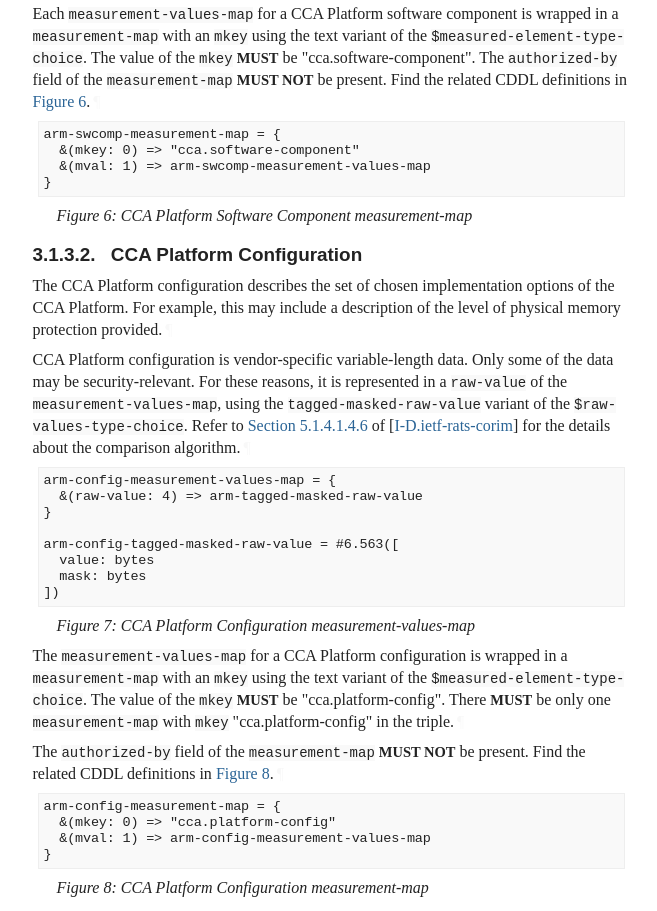
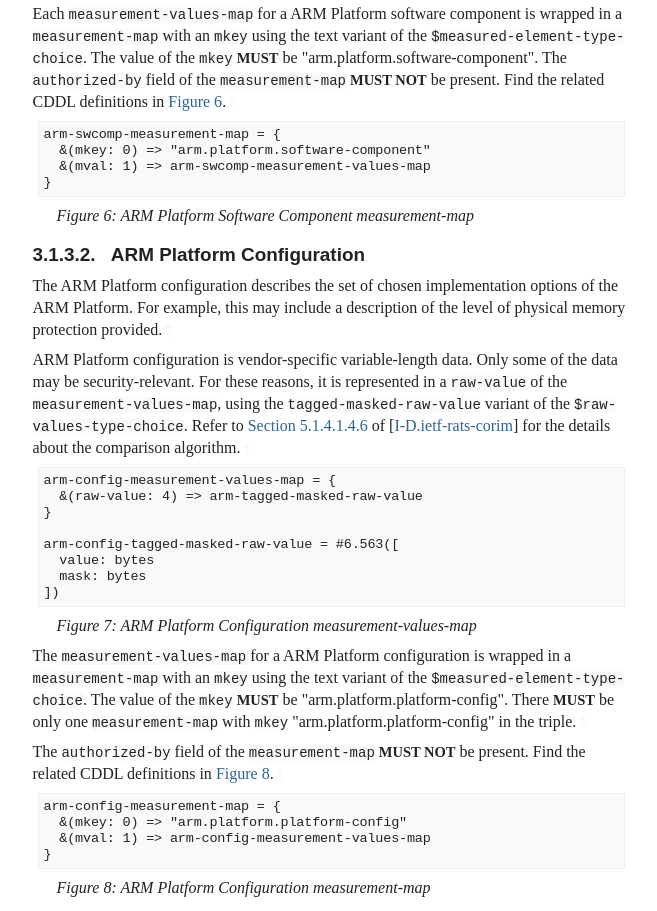
Before and after one commit to arm-attestation-drafts/draft-nw-rats-endorsements, a plain HTML site: page draft-yd-nw-rats-endorsements.html in a window 1280 px wide. Shown: the part 4169-5080 px from the top of the page, without its empty margins (92-749 px from the left). Drawn offline with Linux system fonts and the light colour scheme; a web font is replaced by a local one.

Commit message:
Script updating gh-pages from 3a83b2d. [ci skip]

```diff
--- a/draft-yd-nw-rats-endorsements.html
+++ b/draft-yd-nw-rats-endorsements.html
@@ -1365,7 +1365,7 @@ A single <code>reference-triple-record</code> <span class="bcp14">MUST</span> co
 <a href="#section-3.1.3.1" class="section-number selfRef">3.1.3.1. </a><a href="#name-arm-platform-software-compo" class="section-name selfRef">Arm Platform Software Components</a>
             </h5>
 <p id="section-3.1.3.1-1">Each Arm Platform software component is encoded in a <code>measurement-values-map</code> as defined in <a href="#cddl-swcomp-mvm" class="auto internal xref">Figure 5</a>.<a href="#section-3.1.3.1-1" class="pilcrow">¶</a></p>
-<span id="name-cca-platform-software-compo"></span><div id="cddl-swcomp-mvm">
+<span id="name-arm-platform-software-compon"></span><div id="cddl-swcomp-mvm">
 <figure id="figure-5">
               <div class="lang-cddl sourcecode" id="section-3.1.3.1-2.1">
 <pre>
@@ -1395,7 +1395,7 @@ arm-swcomp-signer-id = #6.560(arm-hash-type)
 </pre>
 </div>
 <figcaption><a href="#figure-5" class="selfRef">Figure 5</a>:
-<a href="#name-cca-platform-software-compo" class="selfRef">CCA Platform Software Component encoding</a>
+<a href="#name-arm-platform-software-compon" class="selfRef">ARM Platform Software Component encoding</a>
               </figcaption></figure>
 </div>
 <span class="break"></span><dl class="dlNewline" id="section-3.1.3.1-3">
@@ -1429,38 +1429,38 @@ This field is mandatory.<a href="#section-3.1.3.1-3.8.1" class="pilcrow">¶</a><
 </dd>
             <dd class="break"></dd>
 </dl>
-<p id="section-3.1.3.1-4">Each <code>measurement-values-map</code> for a CCA Platform software component is wrapped in a <code>measurement-map</code> with an <code>mkey</code> using the text variant of the <code>$measured-element-type-choice</code>.
-The value of the <code>mkey</code> <span class="bcp14">MUST</span> be "cca.software-component".
+<p id="section-3.1.3.1-4">Each <code>measurement-values-map</code> for a ARM Platform software component is wrapped in a <code>measurement-map</code> with an <code>mkey</code> using the text variant of the <code>$measured-element-type-choice</code>.
+The value of the <code>mkey</code> <span class="bcp14">MUST</span> be "arm.platform.software-component".
 The <code>authorized-by</code> field of the <code>measurement-map</code> <span class="bcp14">MUST NOT</span> be present.
 Find the related CDDL definitions in <a href="#cddl-swcomp-mm" class="auto internal xref">Figure 6</a>.<a href="#section-3.1.3.1-4" class="pilcrow">¶</a></p>
-<span id="name-cca-platform-software-compon"></span><div id="cddl-swcomp-mm">
+<span id="name-arm-platform-software-compone"></span><div id="cddl-swcomp-mm">
 <figure id="figure-6">
               <div class="lang-cddl sourcecode" id="section-3.1.3.1-5.1">
 <pre>
 arm-swcomp-measurement-map = {
-  &amp;(mkey: 0) =&gt; "cca.software-component"
+  &amp;(mkey: 0) =&gt; "arm.platform.software-component"
   &amp;(mval: 1) =&gt; arm-swcomp-measurement-values-map
 }
 </pre>
 </div>
 <figcaption><a href="#figure-6" class="selfRef">Figure 6</a>:
-<a href="#name-cca-platform-software-compon" class="selfRef">CCA Platform Software Component measurement-map</a>
+<a href="#name-arm-platform-software-compone" class="selfRef">ARM Platform Software Component measurement-map</a>
               </figcaption></figure>
 </div>
 </section>
 </div>
-<div id="cca-platform-configuration">
+<div id="arm-platform-configuration">
 <section id="section-3.1.3.2">
-            <h5 id="name-cca-platform-configuration">
-<a href="#section-3.1.3.2" class="section-number selfRef">3.1.3.2. </a><a href="#name-cca-platform-configuration" class="section-name selfRef">CCA Platform Configuration</a>
+            <h5 id="name-arm-platform-configuration">
+<a href="#section-3.1.3.2" class="section-number selfRef">3.1.3.2. </a><a href="#name-arm-platform-configuration" class="section-name selfRef">ARM Platform Configuration</a>
             </h5>
-<p id="section-3.1.3.2-1">The CCA Platform configuration describes the set of chosen implementation options of the CCA Platform.
+<p id="section-3.1.3.2-1">The ARM Platform configuration describes the set of chosen implementation options of the ARM Platform.
 For example, this may include a description of the level of physical memory protection provided.<a href="#section-3.1.3.2-1" class="pilcrow">¶</a></p>
-<p id="section-3.1.3.2-2">CCA Platform configuration is vendor-specific variable-length data.
+<p id="section-3.1.3.2-2">ARM Platform configuration is vendor-specific variable-length data.
 Only some of the data may be security-relevant.
 For these reasons, it is represented in a <code>raw-value</code> of the <code>measurement-values-map</code>, using the <code>tagged-masked-raw-value</code> variant of the <code>$raw-values-type-choice</code>.
 Refer to <span><a href="https://datatracker.ietf.org/doc/html/draft-ietf-rats-corim-12#section-5.1.4.1.4.6" class="relref">Section 5.1.4.1.4.6</a> of [<a href="#I-D.ietf-rats-corim" class="cite xref">I-D.ietf-rats-corim</a>]</span> for the details about the comparison algorithm.<a href="#section-3.1.3.2-2" class="pilcrow">¶</a></p>
-<span id="name-cca-platform-configuration-"></span><div id="cddl-config-mvm">
+<span id="name-arm-platform-configuration-"></span><div id="cddl-config-mvm">
 <figure id="figure-7">
               <div class="lang-cddl sourcecode" id="section-3.1.3.2-3.1">
 <pre>
@@ -1475,26 +1475,26 @@ arm-config-tagged-masked-raw-value = #6.563([
 </pre>
 </div>
 <figcaption><a href="#figure-7" class="selfRef">Figure 7</a>:
-<a href="#name-cca-platform-configuration-" class="selfRef">CCA Platform Configuration measurement-values-map</a>
+<a href="#name-arm-platform-configuration-" class="selfRef">ARM Platform Configuration measurement-values-map</a>
               </figcaption></figure>
 </div>
-<p id="section-3.1.3.2-4">The <code>measurement-values-map</code> for a CCA Platform configuration is wrapped in a <code>measurement-map</code> with an <code>mkey</code> using the text variant of the <code>$measured-element-type-choice</code>.
-The value of the <code>mkey</code> <span class="bcp14">MUST</span> be "cca.platform-config".
-There <span class="bcp14">MUST</span> be only one <code>measurement-map</code> with <code>mkey</code> "cca.platform-config" in the triple.<a href="#section-3.1.3.2-4" class="pilcrow">¶</a></p>
+<p id="section-3.1.3.2-4">The <code>measurement-values-map</code> for a ARM Platform configuration is wrapped in a <code>measurement-map</code> with an <code>mkey</code> using the text variant of the <code>$measured-element-type-choice</code>.
+The value of the <code>mkey</code> <span class="bcp14">MUST</span> be "arm.platform.platform-config".
+There <span class="bcp14">MUST</span> be only one <code>measurement-map</code> with <code>mkey</code> "arm.platform.platform-config" in the triple.<a href="#section-3.1.3.2-4" class="pilcrow">¶</a></p>
 <p id="section-3.1.3.2-5">The <code>authorized-by</code> field of the <code>measurement-map</code> <span class="bcp14">MUST NOT</span> be present.
 Find the related CDDL definitions in <a href="#cddl-config-mm" class="auto internal xref">Figure 8</a>.<a href="#section-3.1.3.2-5" class="pilcrow">¶</a></p>
-<span id="name-cca-platform-configuration-m"></span><div id="cddl-config-mm">
+<span id="name-arm-platform-configuration-m"></span><div id="cddl-config-mm">
 <figure id="figure-8">
               <div class="lang-cddl sourcecode" id="section-3.1.3.2-6.1">
 <pre>
 arm-config-measurement-map = {
-  &amp;(mkey: 0) =&gt; "cca.platform-config"
+  &amp;(mkey: 0) =&gt; "arm.platform.platform-config"
   &amp;(mval: 1) =&gt; arm-config-measurement-values-map
 }
 </pre>
 </div>
 <figcaption><a href="#figure-8" class="selfRef">Figure 8</a>:
-<a href="#name-cca-platform-configuration-m" class="selfRef">CCA Platform Configuration measurement-map</a>
+<a href="#name-arm-platform-configuration-m" class="selfRef">ARM Platform Configuration measurement-map</a>
               </figcaption></figure>
 </div>
 </section>
@@ -1602,7 +1602,7 @@ arm-config-tagged-masked-raw-value = #6.563([
 </div>
 <p id="section-3.1.3.4-5">The <code>measurement-values-map</code> for an Arm Platform manufacturing configuration is wrapped in a <code>measurement-map</code> with an <code>mkey</code> using the text variant of the <code>$measured-element-type-choice</code>.
 The value of the <code>mkey</code> <span class="bcp14">MUST</span> be "arm.platform.platform-manufacturing-config".
-There <span class="bcp14">MUST</span> be only one <code>measurement-map</code> with <code>mkey</code> "cca.platform-manufacturing-config" in the triple.<a href="#section-3.1.3.4-5" class="pilcrow">¶</a></p>
+There <span class="bcp14">MUST</span> be only one <code>measurement-map</code> with <code>mkey</code> "arm.platform.platform-manufacturing-config" in the triple.<a href="#section-3.1.3.4-5" class="pilcrow">¶</a></p>
 <p id="section-3.1.3.4-6">The <code>authorized-by</code> field of the <code>measurement-map</code> <span class="bcp14">MUST NOT</span> be present.<a href="#section-3.1.3.4-6" class="pilcrow">¶</a></p>
 <p id="section-3.1.3.4-7">Find the related CDDL definitions in  <a href="#cddl-mfg-config-mvm" class="auto internal xref">Figure 11</a> and in <a href="#cddl-mfg-config-mm" class="auto internal xref">Figure 12</a>.<a href="#section-3.1.3.4-7" class="pilcrow">¶</a></p>
 <span id="name-arm-platform-manufacturing-co"></span><div id="cddl-mfg-config-mm">
@@ -1627,7 +1627,7 @@ arm-config-measurement-map = {
 <a href="#section-3.1.3.5" class="section-number selfRef">3.1.3.5. </a><a href="#name-comid-example" class="section-name selfRef">CoMID Example</a>
             </h5>
 <p id="section-3.1.3.5-1">An example CoMID containing one Reference Values triple with the expected values for both software components and platform configuration is given in <a href="#ex-arm-platform-refval" class="auto internal xref">Figure 13</a>.<a href="#section-3.1.3.5-1" class="pilcrow">¶</a></p>
-<span id="name-example-cca-platform-refere"></span><div id="ex-arm-platform-refval">
+<span id="name-example-arm-platform-refere"></span><div id="ex-arm-platform-refval">
 <figure id="figure-13">
               <div class="breakable lang-cbor-diag sourcecode" id="section-3.1.3.5-2.1">
 <pre>
@@ -1693,7 +1693,7 @@ arm-config-measurement-map = {
 </pre>
 </div>
 <figcaption><a href="#figure-13" class="selfRef">Figure 13</a>:
-<a href="#name-example-cca-platform-refere" class="selfRef">Example CCA Platform Reference Values</a>
+<a href="#name-example-arm-platform-refere" class="selfRef">Example ARM Platform Reference Values</a>
               </figcaption></figure>
 </div>
 </section>
```
Also changed, not shown: draft-yd-nw-rats-endorsements.txt.
